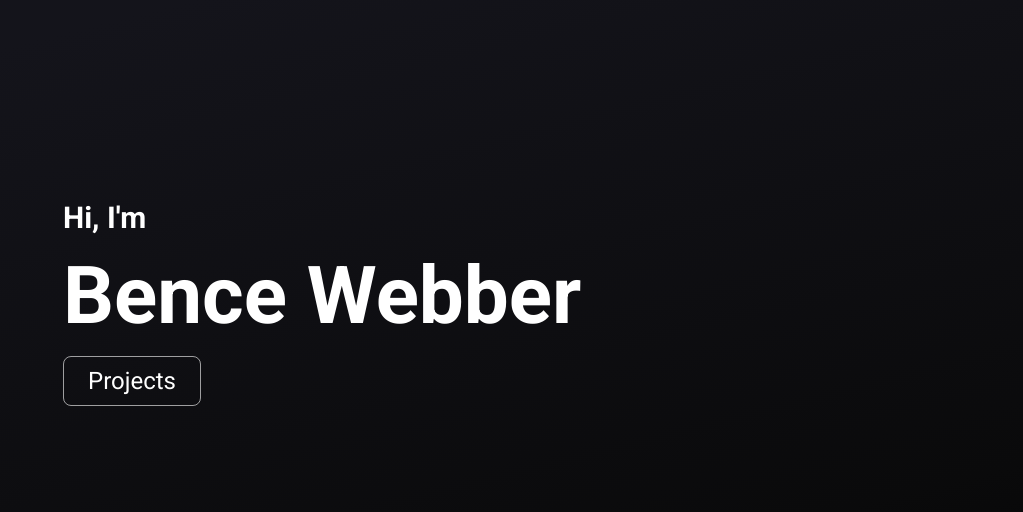
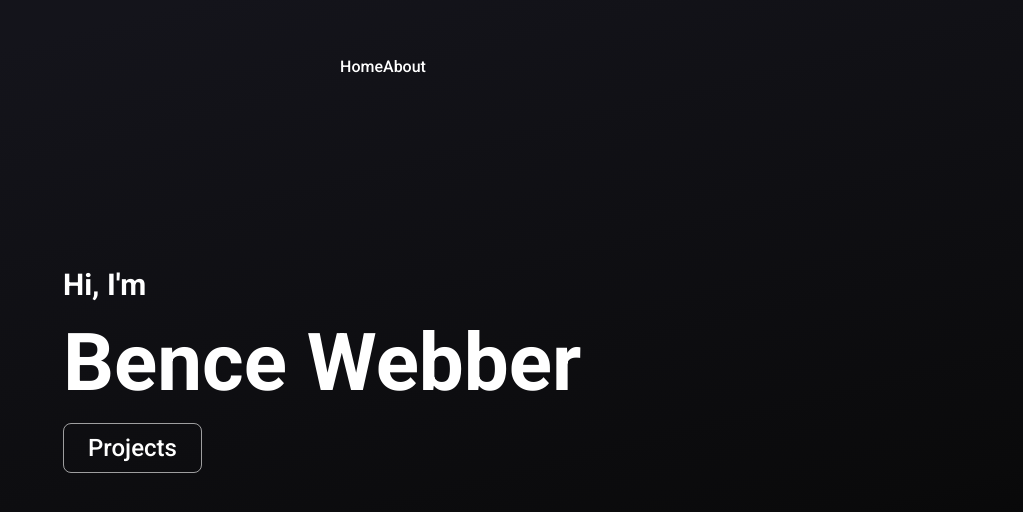
Before and after one commit to bencerwn/Portfolio-React, a React (Create React App) app: page / in a window 1280 px wide. Shown: the top 512 px of the page, without its empty margins (257-1280 px from the left). Built offline with nearby package versions, Linux system fonts and the light colour scheme.

Commit message:
Add Navbar to App.tsx

```diff
--- a/src/App.tsx
+++ b/src/App.tsx
@@ -1,12 +1,14 @@
 import { BrowserRouter, Routes, Route } from "react-router-dom";
 
+import Navbar from "./components/Navbar";
 import Home from "./pages/Home";
 import About from "./pages/About";
 
 
 function App() {
   return (
-    <div className="h-screen">
+    <div className="flex flex-col text-center font-medium subpixel-antialiased h-screen">
+      <Navbar />
       <BrowserRouter>
         <Routes>
           <Route path="/" element={<Home />} />
```
